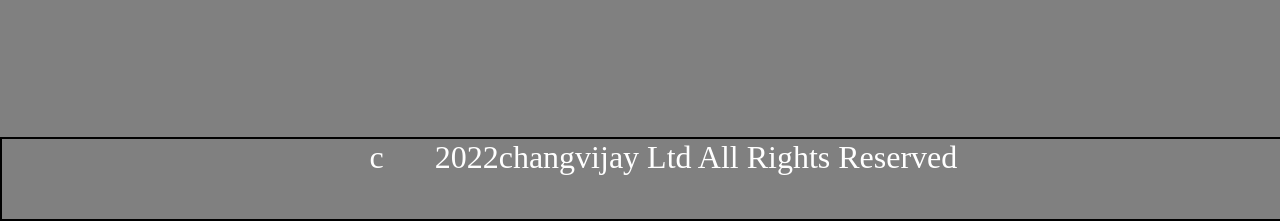
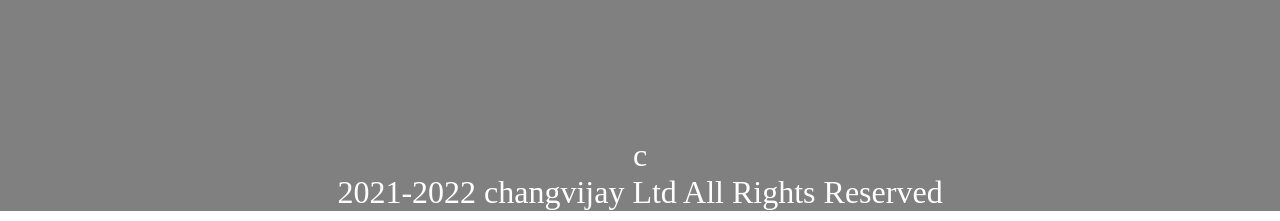
Before and after one commit to changvijay/uit, a plain HTML site: page index.html in a window 1280 px wide. Shown: the part 3862-4083 px from the top of the page. Drawn offline with Linux system fonts and the light colour scheme.

Commit message:
Update index.html

```diff
--- a/index.html
+++ b/index.html
@@ -169,8 +169,12 @@
         <hr>
         <section id="about">
             <div class="con">
-                <div class="map"><div class="about"><iframe  src="https://www.google.com/maps/embed?pb=!1m18!1m12!1m3!1d1944.790618058005!2d79.53744962811471!3d12.870302052973512!2m3!1f0!2f0!3f0!3m2!1i1024!2i768!4f13.1!3m3!1m2!1s0x3a52cf4aa2a52245%3A0xdca53bca67d4c9d1!2sVIJAY%20STORE!5e0!3m2!1sen!2sin!4v1662268764038!5m2!1sen!2sin" width="100%" height="250px" style="border:0;" allowfullscreen="" loading="lazy" referrerpolicy="no-referrer-when-downgrade"></iframe></div>
-            </div>
+                <div class="map">
+                    <div class="about"><iframe
+                            src="https://www.google.com/maps/embed?pb=!1m18!1m12!1m3!1d1944.790618058005!2d79.53744962811471!3d12.870302052973512!2m3!1f0!2f0!3f0!3m2!1i1024!2i768!4f13.1!3m3!1m2!1s0x3a52cf4aa2a52245%3A0xdca53bca67d4c9d1!2sVIJAY%20STORE!5e0!3m2!1sen!2sin!4v1662268764038!5m2!1sen!2sin"
+                            width="100%" height="250px" style="border:0;" allowfullscreen="" loading="lazy"
+                            referrerpolicy="no-referrer-when-downgrade"></iframe></div>
+                </div>
                 <div class="context">
                     context numbers :7010747878 <br>
                     Email ID : changvijay54@gmail.com
@@ -178,14 +182,17 @@
                 </div>
                 <div class="endimg"><img class="phone" src="img/end.jpg" alt="" srcset="" height="350px"></div>
             </div>
-            <div class="copyright"><div class="cp" style="border: 2px solid white display:inline">c</div>
-        <span id="root"></span>changvijay Ltd All Rights Reserved
-      </div>
+            <center>
+                <div style="font-size: 2rem; background-color:gray; color:white;">
+                    <div class="cr">c</div> 2021-<span id="root"></span> changvijay Ltd All Rights
+                    Reserved
+                </div>
+            </center>
         </section>
 
-  <script>
-    document.getElementById("root").innerHTML=new Date().getFullYear();
-  </script>
+        <script>
+            document.getElementById("root").innerHTML = new Date().getFullYear();
+        </script>
 
 </body>
 
```
